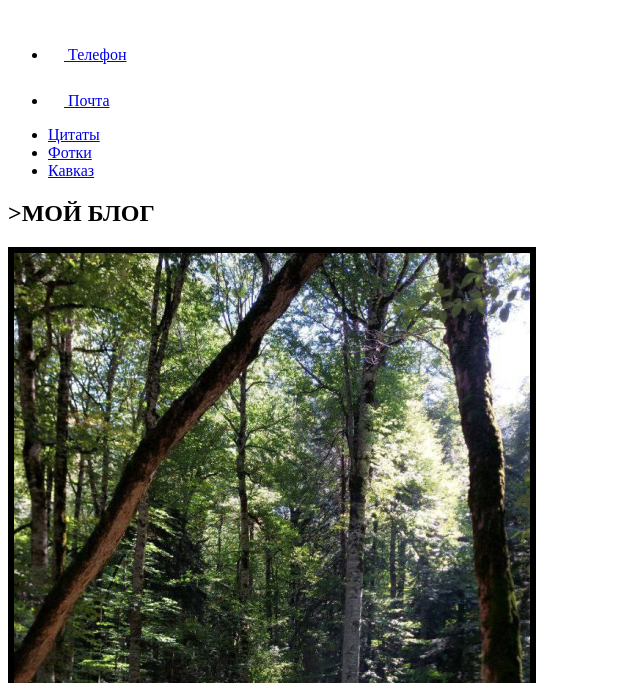
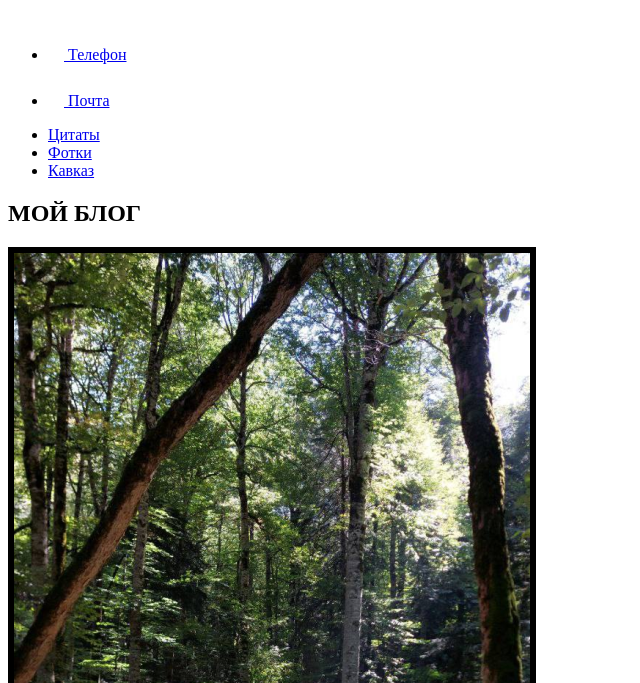
Before and after one commit to Ralifgrannik/to_study, a plain HTML site: page index.html in a window 1280 px wide. Shown: the part 117-800 px from the top of the page, without its empty margins (0-640 px from the left). Drawn offline with Linux system fonts and the light colour scheme.

Commit message:
->-My blog

```diff
--- a/index.html
+++ b/index.html
@@ -34,7 +34,7 @@
     </header>
     <main>
         <section>
-            <h1>>МОЙ БЛОГ</h1>
+            <h1>МОЙ БЛОГ</h1>
             <img src="img/H1_photo.png" alt="My_blog_photo">
         </section>
         <section>
```
